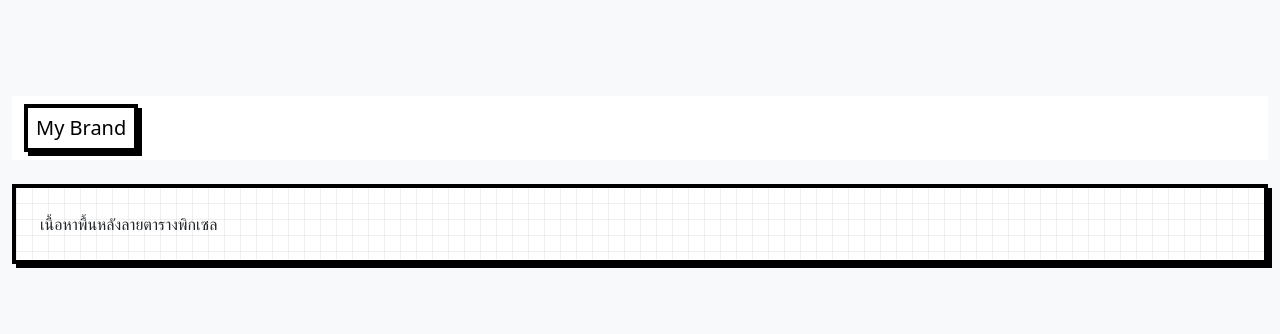
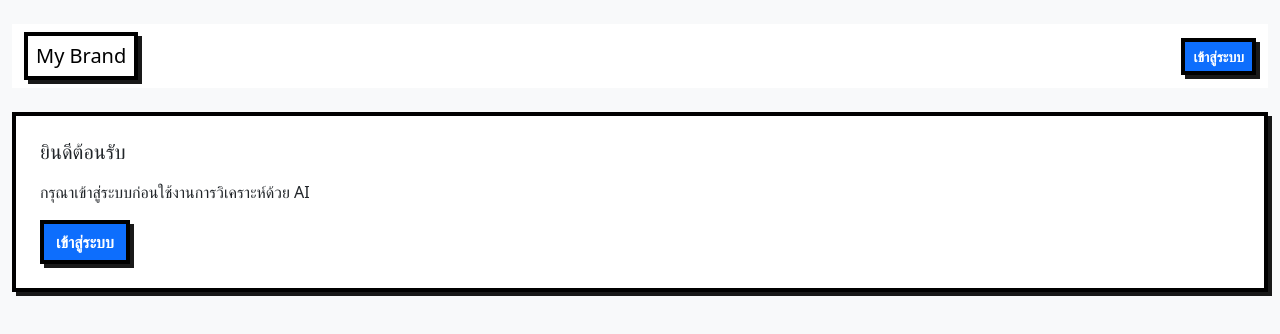
Before and after one commit to sahapap123/ai-meeting-scheduler2, a Next.js app: page / in a window 1280 px wide. Shown: the top 334 px of the page. Built offline with nearby package versions, Linux system fonts and the light colour scheme; no server answers.

Commit message:
update: หน้า login / ปุ่มพูด / วิเคราะห์

```diff
--- a/app/globals.css
+++ b/app/globals.css
@@ -1,51 +1,44 @@
-/* app/globals.css */
 @tailwind base;
 @tailwind components;
 @tailwind utilities;
 
-/* ===== Pixel style พื้นฐาน ===== */
+/* ===== Pixel base ===== */
+:root { --px: 4px; --px-shadow: 4px; --px-color: #000; }
+
 .pixel-border {
-  border: 4px solid #000;
-  border-radius: 0;                 /* ขอบเหลี่ยมแบบพิกเซล */
-  box-shadow: 4px 4px 0 rgba(0, 0, 0, 0.9);
-  image-rendering: pixelated;       /* ทำให้ภาพด้านในดูพิกเซล (ถ้ามี) */
+  border: var(--px) solid var(--px-color);
+  border-radius: 0;
+  box-shadow: var(--px-shadow) var(--px-shadow) 0 rgba(0,0,0,.9);
   background-clip: padding-box;
 }
+.pixel-shadow { box-shadow: var(--px-shadow) var(--px-shadow) 0 rgba(0,0,0,.9); }
 
-/* ตัวช่วยเงาแบบพิกเซล (เผื่ออยากใช้เพิ่ม) */
-.pixel-shadow {
-  box-shadow: 4px 4px 0 rgba(0, 0, 0, 0.9);
-}
-
-/* ตัวช่วยพื้นหลัง */
 .pixel-bg {
   background-image:
     linear-gradient(0deg, rgba(0,0,0,.06) 1px, transparent 1px),
     linear-gradient(90deg, rgba(0,0,0,.06) 1px, transparent 1px);
-  background-size: 16px 16px; /* ตารางพิกเซล */
+  background-size: 16px 16px;
 }
 
-/* ===== รีเซ็ตเล็กน้อย ให้เข้ากับ Bootstrap ===== */
-html, body {
-  height: 100%;
-}
+html, body { height: 100%; }
 
-/* ใช้กับ h1 ที่หน้าหลักให้คมขึ้น */
-h1 .pixel-border {
-  background-color: #fff;
-}
+/* ===== Pixel buttons & inputs ===== */
 .btn-pixel {
-  border: 4px solid #000;
-  border-radius: 0;
-  box-shadow: 4px 4px 0 #000;
+  border: var(--px) solid var(--px-color) !important;
+  border-radius: 0 !important;
+  box-shadow: var(--px-shadow) var(--px-shadow) 0 rgba(0,0,0,.9) !important;
   font-weight: 700;
 }
-.btn-pixel:hover { transform: translate(-2px, -2px); box-shadow: 6px 6px 0 #000; }
-.btn-pixel:active { transform: translate(4px, 4px); box-shadow: 0 0 0 #000; }
+.btn-pixel:hover { transform: translate(-2px, -2px); box-shadow: 6px 6px 0 rgba(0,0,0,.9) !important; }
+.btn-pixel:active { transform: translate(4px, 4px); box-shadow: 0 0 0 rgba(0,0,0,.9) !important; }
 
-:root { --px: 4px; --px-shadow: 4px; --px-color: #000; }
-.pixel-border {
+.textarea-pixel, .input-pixel, textarea.form-control, input.form-control {
   border: var(--px) solid var(--px-color);
   border-radius: 0;
-  box-shadow: var(--px-shadow) var(--px-shadow) 0 var(--px-color);
+  box-shadow: inset 0 0 0 rgba(0,0,0,0), var(--px-shadow) var(--px-shadow) 0 rgba(0,0,0,.1);
 }
+.textarea-pixel:focus, .input-pixel:focus, textarea.form-control:focus, input.form-control:focus {
+  outline: 0;
+  border-color: #000;
+  box-shadow: 0 0 0 .25rem rgba(0,0,0,.1), var(--px-shadow) var(--px-shadow) 0 rgba(0,0,0,.25);
+}
--- /dev/null
+++ b/app/home-client.tsx
@@ -0,0 +1,60 @@
+// app/home-client.tsx
+"use client";
+import { useSession, signIn } from "next-auth/react";
+import { useState } from "react";
+import VoiceButton from "@/components/VoiceButton";
+
+export default function HomeClient() {
+  const { status } = useSession();
+  const [text, setText] = useState("");
+  const [result, setResult] = useState<string | null>(null);
+
+  const analyze = async () => {
+    // TODO: เรียก API จริงของคุณได้ที่นี่
+    // เดโม: แค่สะท้อนกลับ
+    setResult(`สรุปเบื้องต้น (เดโม): ${text.slice(0, 200)}${text.length > 200 ? "..." : ""}`);
+  };
+
+  if (status !== "authenticated") {
+    return (
+      <div className="pixel-border p-4 bg-white">
+        <h2 className="h5 mb-3">ยินดีต้อนรับ</h2>
+        <p className="mb-3">กรุณาเข้าสู่ระบบก่อนใช้งานการวิเคราะห์ด้วย AI</p>
+        <button className="btn btn-primary btn-pixel" onClick={() => signIn("google")}>
+          เข้าสู่ระบบ
+        </button>
+      </div>
+    );
+  }
+
+  return (
+    <>
+      <div className="pixel-border pixel-bg p-4 bg-white mb-4">
+        <h2 className="h5 mb-3">ส่งข้อความให้ AI วิเคราะห์</h2>
+        <textarea
+          className="form-control textarea-pixel mb-3"
+          rows={5}
+          placeholder="พิมพ์หรือกดปุ่มพูดเพื่อใส่ข้อความ..."
+          value={text}
+          onChange={(e) => setText(e.target.value)}
+        />
+        <div className="d-flex gap-2">
+          <button className="btn btn-success btn-pixel" onClick={analyze}>
+            วิเคราะห์
+          </button>
+          <VoiceButton onText={(t) => setText((prev) => (prev ? prev + " " : "") + t)} />
+          <button className="btn btn-outline-dark btn-pixel" onClick={() => setText("")}>
+            ล้าง
+          </button>
+        </div>
+      </div>
+
+      {result && (
+        <div className="pixel-border p-4 bg-white">
+          <h3 className="h6 mb-2">ผลการวิเคราะห์</h3>
+          <div>{result}</div>
+        </div>
+      )}
+    </>
+  );
+}
--- a/app/layout.tsx
+++ b/app/layout.tsx
@@ -1,32 +1,18 @@
 // app/layout.tsx
-import 'bootstrap/dist/css/bootstrap.min.css'; // โหลด Bootstrap CSS ก่อน
-import './globals.css';                        // แล้วค่อยโหลดสไตล์ของเรา
+import 'bootstrap/dist/css/bootstrap.min.css';
+import './globals.css';
+import Providers from './providers';
 
 export const metadata = {
   title: 'Bootstrap + Pixel Demo',
   description: 'Next.js App Router with Bootstrap and Pixel style',
 };
-<section className="container py-5">
-  <nav className="navbar bg-white mb-4">
-    <div className="container">
-      <a className="navbar-brand pixel-border px-2">My Brand</a>
-    </div>
-  </nav>
 
-  <div className="pixel-border pixel-bg p-4 bg-white mb-4">
-    เนื้อหาพื้นหลังลายตารางพิกเซล
-  </div>
-</section>
-
-export default function RootLayout({
-  children,
-}: {
-  children: React.ReactNode;
-}) {
+export default function RootLayout({ children }: { children: React.ReactNode }) {
   return (
     <html lang="th">
       <body className="bg-body-tertiary">
-        {children}
+        <Providers>{children}</Providers>
       </body>
     </html>
   );
--- a/app/login/page.tsx
+++ b/app/login/page.tsx
@@ -1,29 +1,26 @@
 // app/login/page.tsx
-'use client';
-import { signIn } from 'next-auth/react';
-import { Button } from '@/components/ui/button';
-import { Card, CardContent, CardDescription, CardHeader, CardTitle } from '@/components/ui/card';
-import { Chrome } from 'lucide-react';
+"use client";
+import { useSession, signIn } from "next-auth/react";
+import { useRouter } from "next/navigation";
 
 export default function LoginPage() {
+  const { status } = useSession();
+  const router = useRouter();
+
+  if (status === "authenticated") {
+    router.replace("/");
+    return null;
+  }
+
   return (
-    <main className="flex items-center justify-center min-h-screen bg-slate-100">
-      <Card className="w-full max-w-sm shadow-xl">
-        <CardHeader className="text-center">
-          <CardTitle className="text-2xl font-bold flex items-center justify-center">
-            <span role="img" aria-label="robot" className="mr-2">🤖</span> AI Meeting Scheduler
-          </CardTitle>
-          <CardDescription className="pt-2">กรุณาลงชื่อเข้าใช้ด้วยบัญชี Google ของคุณ</CardDescription>
-        </CardHeader>
-        <CardContent>
-          <Button
-            className="w-full font-semibold"
-            onClick={() => signIn('google', { callbackUrl: '/' })}
-          >
-            <Chrome className="mr-2 h-4 w-4"/> Sign in with Google
-          </Button>
-        </CardContent>
-      </Card>
+    <main className="container py-5">
+      <div className="pixel-border p-4 bg-white">
+        <h1 className="h4 mb-3">เข้าสู่ระบบ</h1>
+        <p className="text-muted mb-4">ล็อกอินด้วย Google เพื่อใช้งานระบบ</p>
+        <button className="btn btn-primary btn-lg btn-pixel" onClick={() => signIn("google")}>
+          เข้าสู่ระบบด้วย Google
+        </button>
+      </div>
     </main>
   );
 }
--- a/app/page.tsx
+++ b/app/page.tsx
@@ -1,19 +1,12 @@
 // app/page.tsx
+import NavBar from "@/components/NavBar";
+import HomeClient from "./home-client";   // ✅ ไม่ต้องใส่ "app/" ซ้ำ
+
 export default function Page() {
   return (
-    <main className="container py-5">
-      {/* วาง block นี้ */}
-      <section className="py-5">  {/* ไม่ต้องซ้อน .container ซ้ำ */}
-        <nav className="navbar bg-white mb-4">
-          <div className="container">
-            <a className="navbar-brand pixel-border px-2">My Brand</a>
-          </div>
-        </nav>
-
-        <div className="pixel-border pixel-bg p-4 bg-white mb-4">
-          เนื้อหาพื้นหลังลายตารางพิกเซล
-        </div>
-      </section>
+    <main className="container py-4">
+      <NavBar />
+      <HomeClient />
     </main>
   );
 }
--- a/app/providers.tsx
+++ b/app/providers.tsx
@@ -1,10 +1,11 @@
 // app/providers.tsx
 "use client";
 import { useEffect } from "react";
+import { SessionProvider } from "next-auth/react";
 
 export default function Providers({ children }: { children: React.ReactNode }) {
   useEffect(() => {
     import("bootstrap/dist/js/bootstrap.bundle.min.js");
   }, []);
-  return <>{children}</>;
+  return <SessionProvider>{children}</SessionProvider>;
 }
--- /dev/null
+++ b/components/NavBar.tsx
@@ -0,0 +1,30 @@
+// components/NavBar.tsx
+"use client";
+import { useSession, signIn, signOut } from "next-auth/react";
+
+export default function NavBar() {
+  const { data: session, status } = useSession();
+
+  return (
+    <nav className="navbar bg-white mb-4">
+      <div className="container d-flex justify-content-between align-items-center">
+        <span className="navbar-brand pixel-border px-2 d-inline-block">My Brand</span>
+
+        <div className="d-flex align-items-center gap-2">
+          {status === "authenticated" ? (
+            <>
+              <span className="me-2">สวัสดี, {session?.user?.name ?? "ผู้ใช้"}</span>
+              <button className="btn btn-dark btn-sm btn-pixel" onClick={() => signOut()}>
+                ออกจากระบบ
+              </button>
+            </>
+          ) : (
+            <button className="btn btn-primary btn-sm btn-pixel" onClick={() => signIn("google")}>
+              เข้าสู่ระบบ
+            </button>
+          )}
+        </div>
+      </div>
+    </nav>
+  );
+}
--- /dev/null
+++ b/components/VoiceButton.tsx
@@ -0,0 +1,46 @@
+// components/VoiceButton.tsx
+"use client";
+import { useEffect, useRef, useState } from "react";
+
+type Props = { onText: (text: string) => void };
+
+export default function VoiceButton({ onText }: Props) {
+  const [recording, setRecording] = useState(false);
+  const recRef = useRef<any>(null);
+
+  useEffect(() => {
+    const SR: any =
+      (window as any).SpeechRecognition || (window as any).webkitSpeechRecognition;
+    if (SR) {
+      const rec = new SR();
+      rec.lang = "th-TH";        // ใช้ไทยก่อน (จะพูดอังกฤษก็จับได้ส่วนใหญ่)
+      rec.interimResults = false;
+      rec.continuous = false;
+      rec.onresult = (e: any) => {
+        const text = Array.from(e.results).map((r: any) => r[0].transcript).join(" ");
+        onText(text);
+      };
+      rec.onend = () => setRecording(false);
+      recRef.current = rec;
+    }
+  }, [onText]);
+
+  const toggle = () => {
+    if (!recRef.current) {
+      alert("เบราว์เซอร์นี้ยังไม่รองรับ Speech Recognition");
+      return;
+    }
+    if (recording) {
+      recRef.current.stop();
+    } else {
+      setRecording(true);
+      recRef.current.start();
+    }
+  };
+
+  return (
+    <button type="button" className="btn btn-warning btn-pixel" onClick={toggle}>
+      {recording ? "กำลังฟัง..." : "พูด"}
+    </button>
+  );
+}
```
